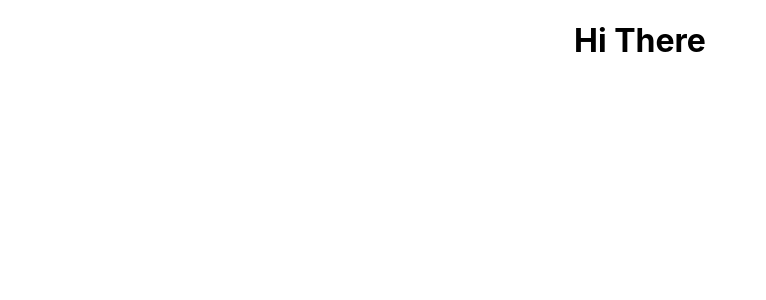
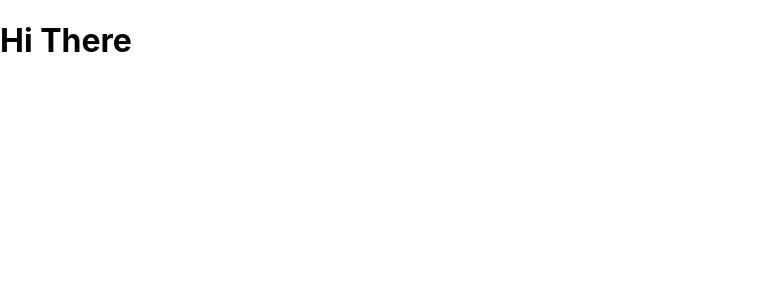
Before and after one commit to GuilhermeRodrigues10/new-portifolio, a React (Create React App) app: page / in a window 1280 px wide. Shown: the top 300 px of the page, without its empty margins (0-766 px from the left). Built offline with nearby package versions, Linux system fonts and the light colour scheme.

Commit message:
Create the Sidebar component

```diff
--- a/src/App.js
+++ b/src/App.js
@@ -1,10 +1,11 @@
 import React from 'react';
+import Sidebar from './components/Sidebar.js'
 import './App.css';
 
 function App() {
   return (
-    <div className="App">
-      <h1>Hi There</h1>
+    <div>
+      <Sidebar color="red" />
     </div>
   );
 }
--- /dev/null
+++ b/src/components/Sidebar.js
@@ -0,0 +1,13 @@
+import React from 'react';
+
+class Sidebar extends React.Component {
+  render() {
+    return (
+      <div>
+        <h1>Hi There</h1>
+      </div>
+    )
+  }
+}
+
+export default Sidebar;
```
